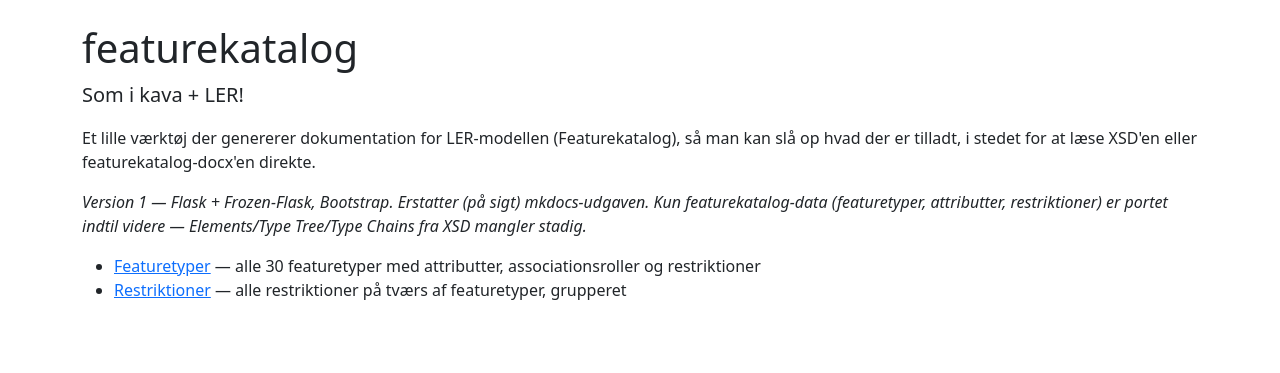
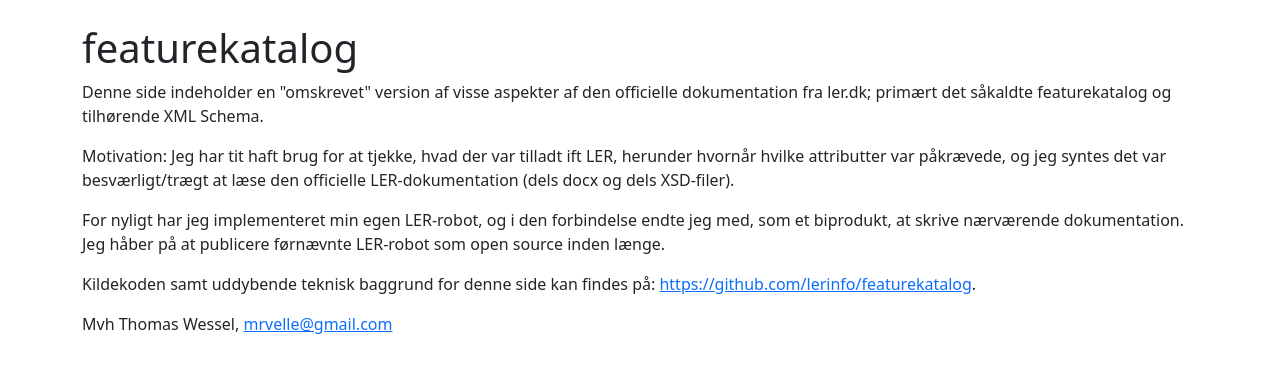
Before and after one commit to lerinfo/featurekatalog, a Flask app: page / in a window 1280 px wide. Shown: the part 56-429 px from the top of the page. Run offline with Flask 3, Linux system fonts and the light colour scheme.

Commit message:
rewrote front page

```diff
--- a/templates/index.html
+++ b/templates/index.html
@@ -2,18 +2,29 @@
 {% block title %}featurekatalog{% endblock %}
 {% block content %}
 <h1>featurekatalog</h1>
-<p class="lead">Som i kava + LER!</p>
 <p>
-Et lille værktøj der genererer dokumentation for LER-modellen (Featurekatalog), så man kan slå op
-hvad der er tilladt, i stedet for at læse XSD'en eller featurekatalog-docx'en direkte.
+Denne side indeholder en "omskrevet" version af visse aspekter
+af den officielle dokumentation fra ler.dk;
+primært det såkaldte featurekatalog og tilhørende XML Schema.
 </p>
 <p>
-<em>Version 1 — Flask + Frozen-Flask, Bootstrap. Erstatter (på sigt) mkdocs-udgaven. Kun featurekatalog-data
-(featuretyper, attributter, restriktioner) er portet indtil videre — Elements/Type Tree/Type Chains fra XSD
-mangler stadig.</em>
+Motivation: Jeg har tit haft brug for at tjekke, hvad der var
+tilladt ift LER, herunder hvornår hvilke attributter var påkrævede,
+og jeg syntes det var besværligt/trægt at læse den officielle
+LER-dokumentation (dels docx og dels XSD-filer).
 </p>
-<ul>
-  <li><a href="{{ url_for('featuretype_list') }}">Featuretyper</a> — alle 30 featuretyper med attributter, associationsroller og restriktioner</li>
-  <li><a href="{{ url_for('restriktioner') }}">Restriktioner</a> — alle restriktioner på tværs af featuretyper, grupperet</li>
-</ul>
+<p>
+For nyligt har jeg implementeret min egen LER-robot,
+og i den forbindelse endte jeg med, som et biprodukt, at skrive
+nærværende dokumentation. Jeg håber på at publicere førnævnte
+LER-robot som open source inden længe.
+</p>
+<p>
+Kildekoden samt uddybende teknisk baggrund for denne side
+kan findes på: <a href="https://github.com/lerinfo/featurekatalog">https://github.com/lerinfo/featurekatalog</a>.
+</p>
+<p>
+Mvh Thomas Wessel, <a href="mailto:mrvelle@gmail.com">mrvelle@gmail.com</a>
+</p>
+
 {% endblock %}
```
Also changed, not shown: README.md.
